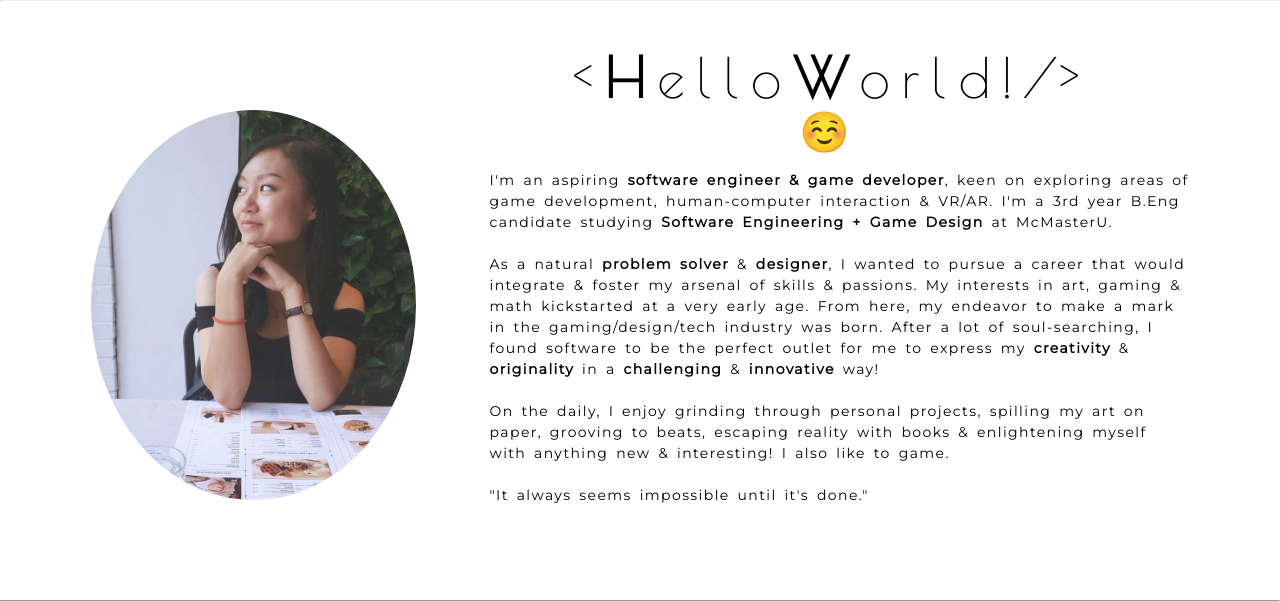
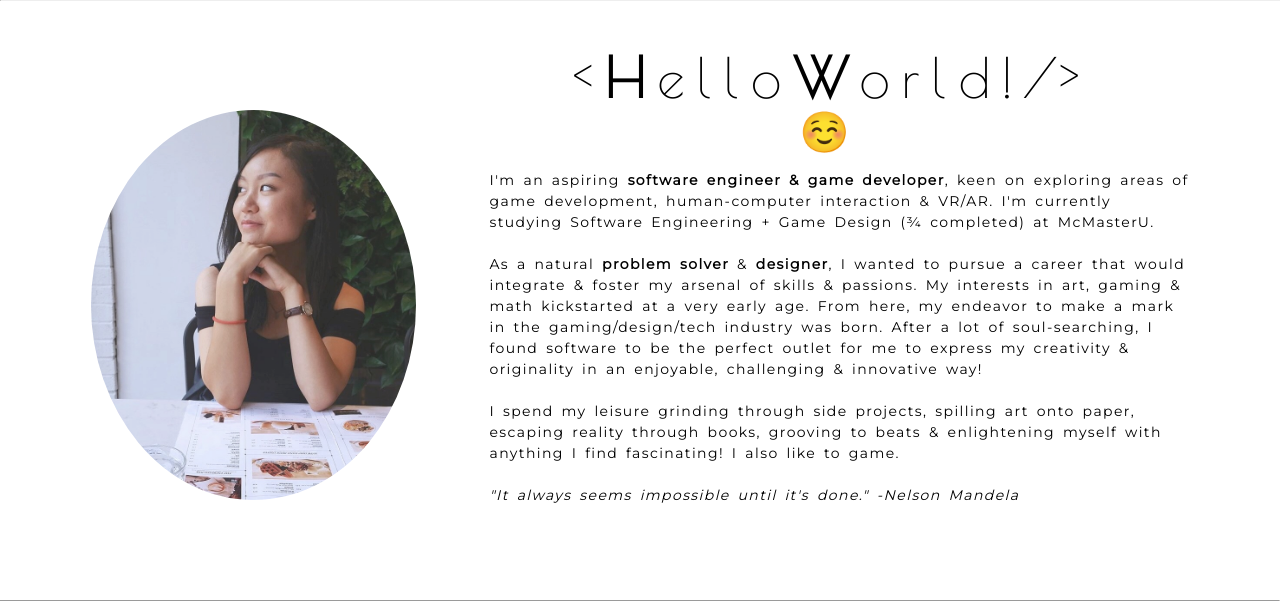
Before and after one commit to ness-tea/ness-tea.github.io, a PHP site: page / in a window 1280 px wide. Shown: the part 604-1205 px from the top of the page. Run offline with PHP 8.4, Linux system fonts and the light colour scheme.

Commit message:
updated bio sec

```diff
--- a/css/main.css
+++ b/css/main.css
@@ -140,7 +140,6 @@ hr.style2 {
 
 .bio {
   display: inline-block;
-  max-height: 500px;
 }
 
 .prof-pic {
--- a/index.html
+++ b/index.html
@@ -55,28 +55,29 @@
     <div class="bio prof-pic"><img src="Images/Profile/Profile.png" alt="profile" width="325" height="390" style="border-radius:50%"/></div>
 
     <div class="bio">
-      <h2 class="about title">< <strong>H</strong> e l l o <strong>W</strong> o r l d</strong> ! /></h2>
+      <h2 class="about title">< <b>H</b> e l l o <b>W</b> o r l d</b> ! /></h2>
       <h2 class="emoji">☺️</h2>
       <p>
-          I'm an aspiring <strong>software engineer & game developer</strong>, keen on exploring areas of game development, human-computer interaction & VR/AR. I'm a
-          3rd year B.Eng candidate studying <strong>Software Engineering + Game Design</strong> at McMasterU.
+          I'm an aspiring <b>software engineer & game developer</b>, keen on exploring areas of game development, human-computer interaction & VR/AR. I'm currently
+          studying Software Engineering + Game Design (¾ completed) at McMasterU.
           <br/><br />
-          As a natural <strong>problem solver</strong> & <strong>designer</strong>, I wanted to pursue a career that would integrate & foster my arsenal of skills & passions.
+          As a natural <b>problem solver</b> & <b>designer</b>, I wanted to pursue a career that would integrate & foster my arsenal of skills & passions.
           My interests in art, gaming & math kickstarted at a very early age. From here, my endeavor to make a mark in the gaming/design/tech industry was born. After a lot of soul-searching,
-          I found software to be the perfect outlet for me to express my <strong>creativity</strong> & <strong>originality</strong> in a <strong>challenging</strong> & <strong>innovative</strong> way!
+          I found software to be the perfect outlet for me to express my creativity & originality in an enjoyable, challenging & innovative way!
           <br /><br />
-          On the daily, I enjoy grinding through personal projects, spilling my art on paper, grooving to beats, escaping reality with books & enlightening myself with anything new & interesting! I also like to game.
+          I spend my leisure grinding through side projects, spilling art onto paper, escaping reality through books, grooving to beats & enlightening myself with anything I find fascinating! I also like to game.
           <br /><br />
-          "It always seems impossible until it's done."
+          <i>"It always seems impossible until it's done." -Nelson Mandela</i>
       </p>
     </div>
+
     <div id="projects-section"></div>
     <br /><br /><br /></br />
 
     <div class="projects static-bg-project">
       <hr/>
       <br/>
-      <h2 class="title"><strong>P</strong> r o j e c t s</h2>
+      <h2 class="title"><b>P</b> r o j e c t s</h2>
       <br />
       <hr class="style2">
       <p>Here's a glimpse of some projects I've worked on ♡</p>
@@ -92,7 +93,7 @@
 
     <div class="artwork">
       <br/>
-      <h2 class="title"><strong>A</strong> r t <strong>W</strong> o r k </h2>
+      <h2 class="title"><b>A</b> r t <b>W</b> o r k </h2>
       <br />
       <hr class="style2">
       <p>You can explore some of my art here ♡</p>
@@ -104,7 +105,7 @@
       <div class="static-bg-contact">
       <hr />
       <br/>
-      <h2 class="text-centered title"><strong>F</strong> i n d <strong>M</strong> e</h2>
+      <h2 class="text-centered title"><b>F</b> i n d <b>M</b> e</h2>
       <br />
       <hr class="style2">
       <p>Take a deeper look at my portfolio!</p>
```
